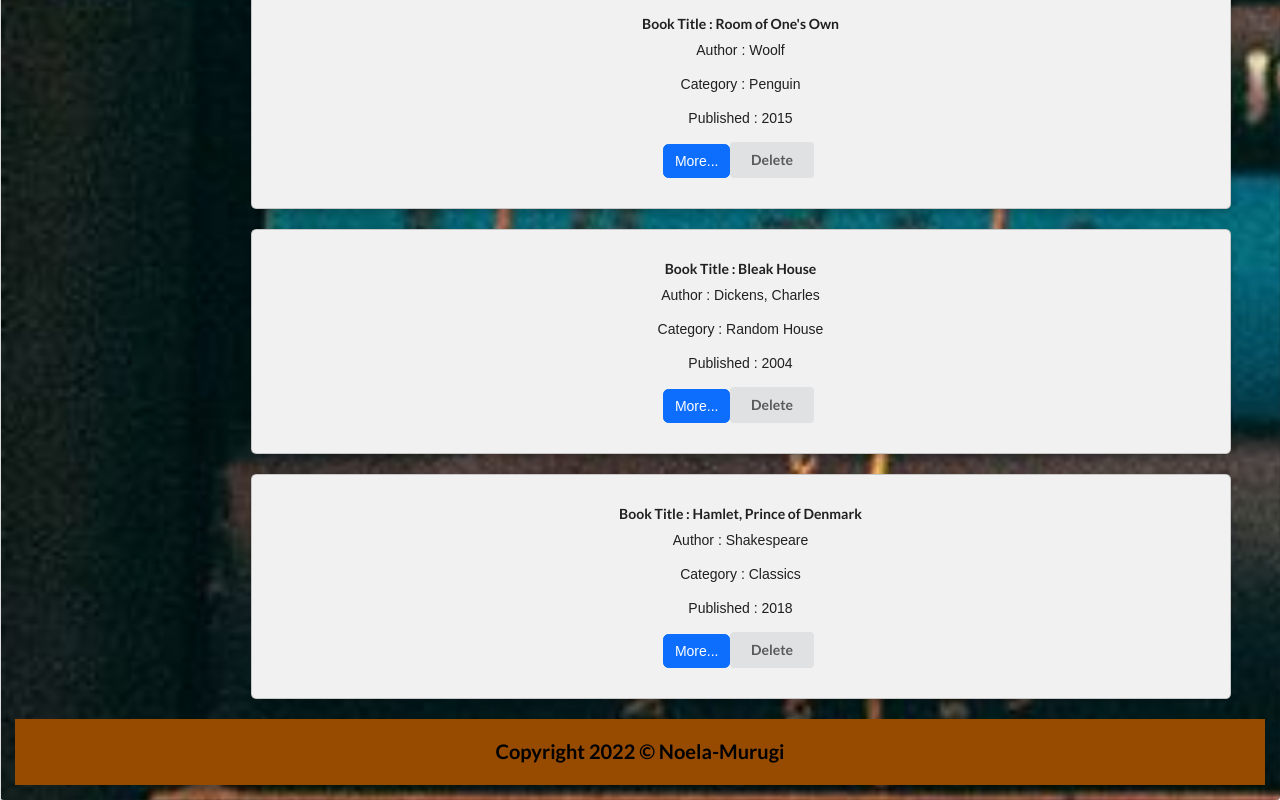
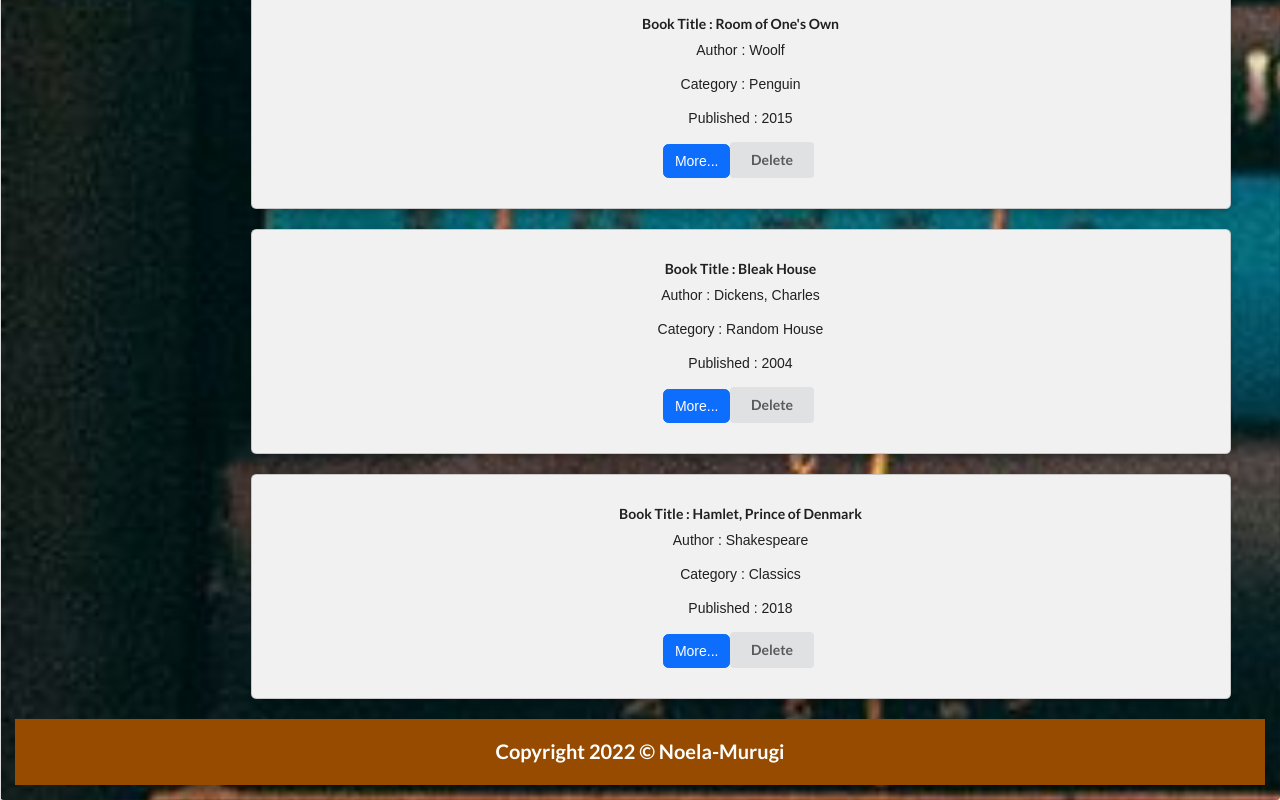
Before and after one commit to Noela-Murugi/BookLib, a React (Create React App) app: page / in a window 1280 px wide. Shown: the part 2858-3658 px from the top of the page. Built offline with nearby package versions, Linux system fonts and the light colour scheme; data requests are answered from the project's data file.

Commit message:
update to visible footer

```diff
--- a/src/components/Footer.js
+++ b/src/components/Footer.js
@@ -12,7 +12,7 @@ function Footer() {
             }><h1 style={{
                 textAlign: "center",
                 fontSize:"20px",
-                color: "black",
+                color: "#FFFFFF",
             }}>Copyright 2022 &copy; Noela-Murugi</h1></footer>
     </div>
     </>
```
